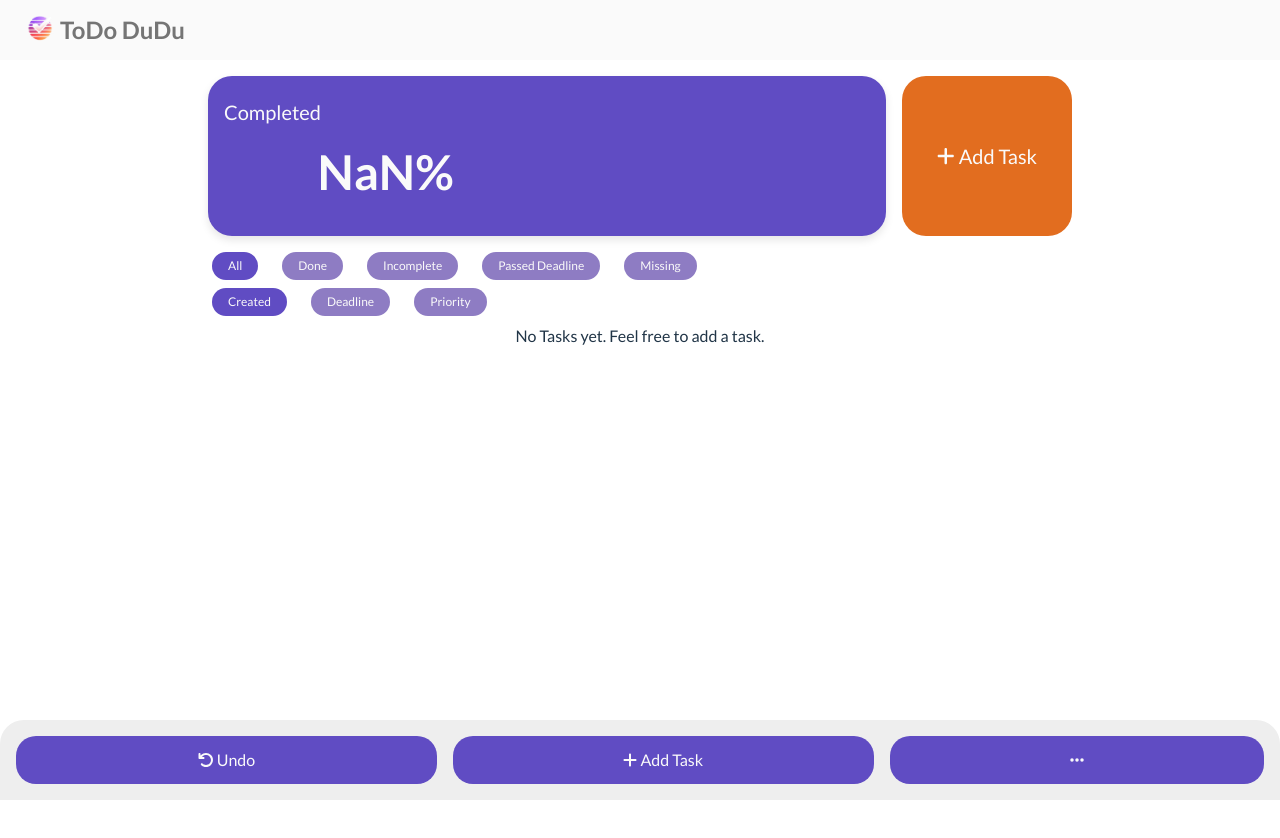
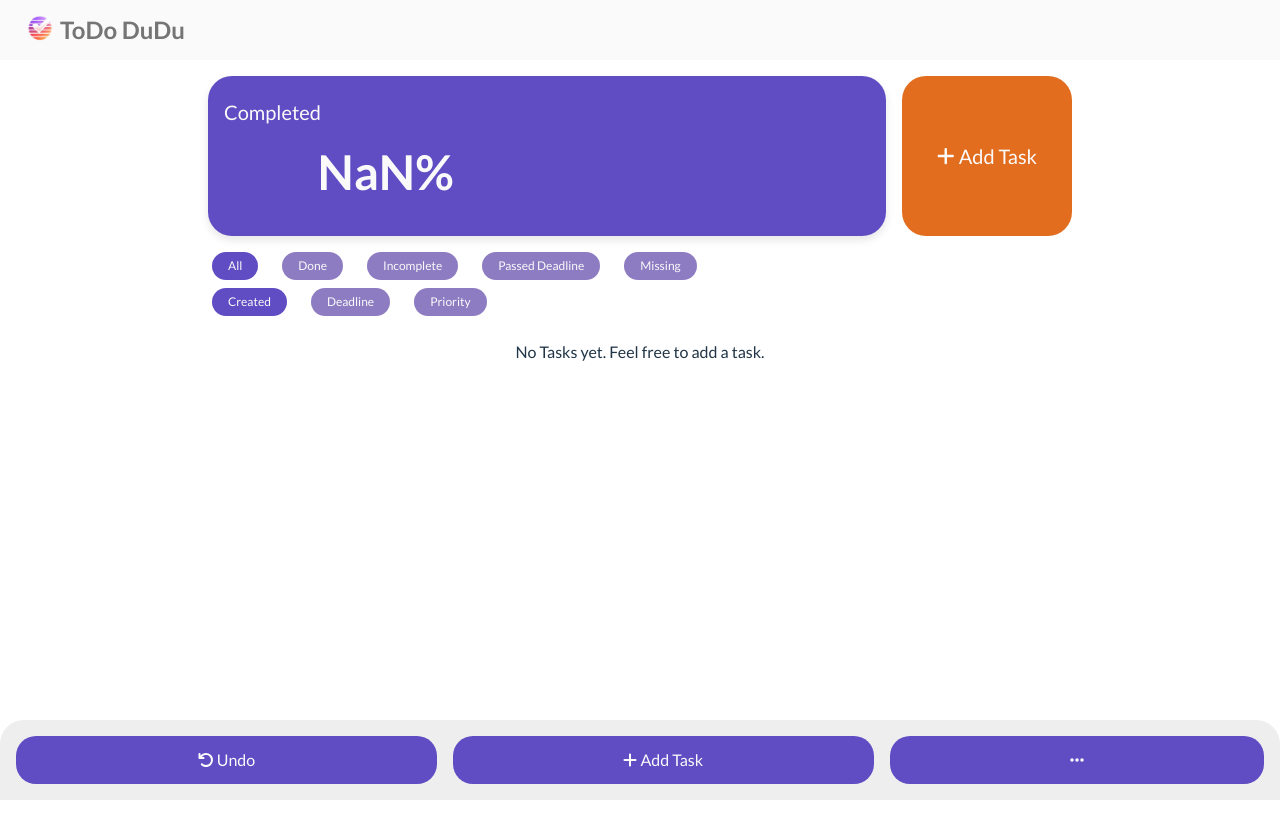
Before and after one commit to SiegfredLorelle/lexmeet-todo, a React (Vite) app: page / in a window 1280 px wide. Shown: the top 838 px of the page. Built offline with nearby package versions, Linux system fonts and the light colour scheme.

Commit message:
Add more space to "no task message"

```diff
--- a/src/assets/styles/tasks.scss
+++ b/src/assets/styles/tasks.scss
@@ -41,6 +41,7 @@
 
 .tasks-section.tasks .no-task-message {
   height: 100%;
+  padding: 1rem;
 }
 
 .tasks-item-container {
@@ -90,9 +91,7 @@
   background-color: $light-gray;
 }
 
-.tasks-item-checkbox:checked {
-  // background-color: $light-purple;
-}
+
 
 .tasks-item-container.completed .tasks-item-checkbox + .tasks-item-text span {
   text-decoration: line-through;
```
